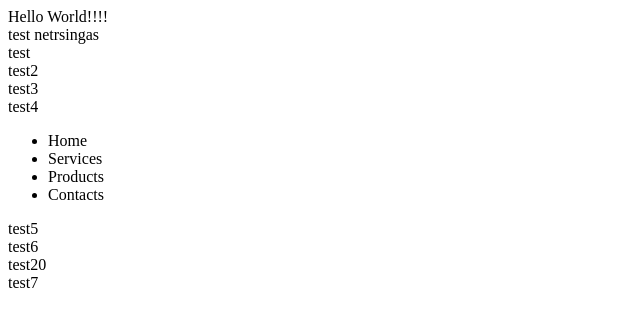
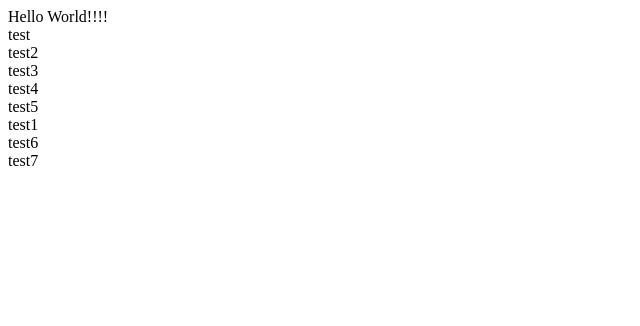
Before and after one commit to Bernardasko/projektotestas, a plain HTML site: page index.html in a window 1280 px wide. Shown: the whole page, without its empty margins (0-640 px from the left). Drawn offline with Linux system fonts and the light colour scheme.

Commit message:
added test444

```diff
--- a/index.html
+++ b/index.html
@@ -7,26 +7,15 @@
 </head>
 <body>
     <div>Hello World!!!!</div>
-    <div>test netrsingas</div>
     <div>test</div>
     <div>test2</div>
     <div>test3</div>
     <div>test4</div>
-    <header>
-        <nav>
-            <ul>
-                <li>Home</li>
-                <li>Services</li>
-                <li>Products</li>
-                <li>Contacts</li>
-            </ul>
-        </nav>
-    </header>
     <div>test5</div>
+    <main>
+        <div>test1</div>
+    </main>
     <div>test6</div>
-    <div>
-        test20
-    </div>
     <div>test7</div>
 </body>
 </html>
```
